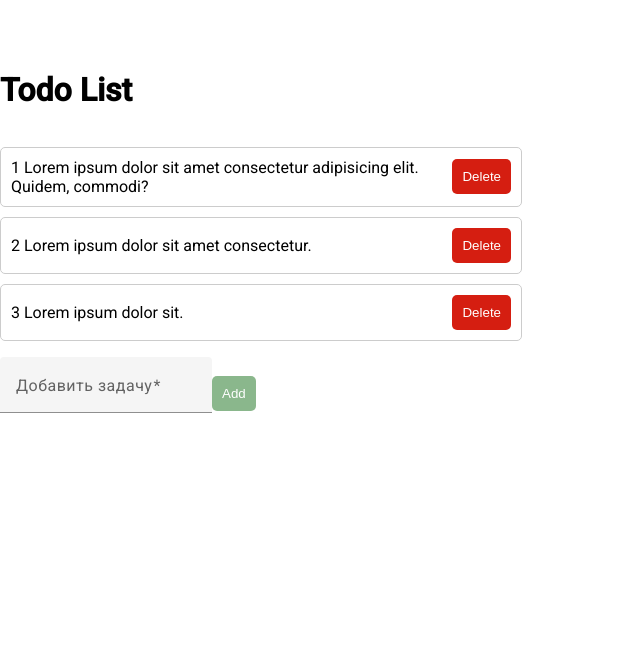
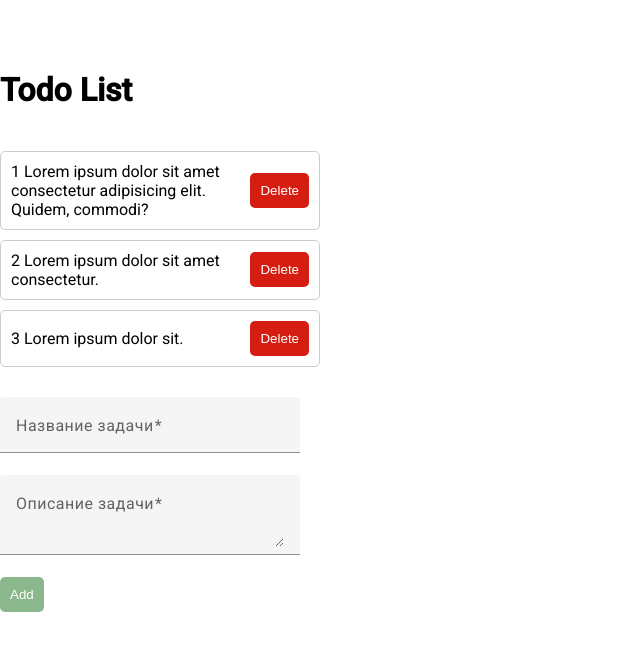
Before and after one commit to Angular-OTUS/ToDoList-NikitaBlagov, an Angular app in the folder ToDoList/: page / in a window 1280 px wide. Shown: the top 650 px of the page, without its empty margins (0-640 px from the left). Built offline with nearby package versions, Linux system fonts and the light colour scheme.

Commit message:
HomeWork part 1

```diff
--- a/ToDoList/src/app/components/todolist-item/todolist-item.component.scss
+++ b/ToDoList/src/app/components/todolist-item/todolist-item.component.scss
@@ -1,3 +1,8 @@
+:host.selected {
+  background-color: rgb(97, 255, 97);
+  display: block;
+}
+
 .todolist-item {
   display: flex;
   justify-content: space-between;
@@ -6,7 +11,6 @@
   padding: 10px;
   border: 1px solid #ccc;
   border-radius: 5px;
-  width: 500px;
 }
 
 .delete-btn {
--- a/ToDoList/src/app/components/todolist-item/todolist-item.component.ts
+++ b/ToDoList/src/app/components/todolist-item/todolist-item.component.ts
@@ -7,8 +7,9 @@ import { TodoItem } from 'src/app/models';
   styleUrls: ['./todolist-item.component.scss'],
 })
 export class TodolistItemComponent {
-  @Input({ required: true }) todoItem!: TodoItem;
-  @Output() delete: EventEmitter<number> = new EventEmitter<number>();
+  @Input({ required: true }) public todoItem!: TodoItem;
+  @Output() public delete: EventEmitter<number> = new EventEmitter<number>();
+
 
   public deleteItem(itemId: number): void {
     this.delete.emit(itemId);
--- a/ToDoList/src/app/components/todolist/todolist.component.html
+++ b/ToDoList/src/app/components/todolist/todolist.component.html
@@ -1,18 +1,33 @@
 
 <div class="todolist">
   <h1>Todo List</h1>
+
   <div *ngIf="isLoading">
     <mat-spinner></mat-spinner>
   </div>
   <div *ngIf="!isLoading">
+
+  <div class="task-wrapper">
+
     <ul class="task-list">
       <li *ngFor="let item of todoItems">
         <app-todolist-item
+          [ngClass]="{
+            'selected': item.id === selectedItemId
+          }"
           [todoItem]="item"
+          (click)="clickItem(item)"
           (delete)="deleteItem($event)"
         ></app-todolist-item>
       </li>
-  </ul>
+    </ul> <!-- .task-list -->
+
+    <div class="task-description">
+      {{ getSelectedDescriptionItem() }}
+    </div>
+
+  </div>
+
   <form
     class="input-container"
     [formGroup]="form"
@@ -20,12 +35,17 @@
   >
 
   <mat-form-field appearance="fill">
-    <mat-label>Добавить задачу</mat-label>
+    <mat-label>Название задачи</mat-label>
     <input
       type="text"
       formControlName="textInput"
       matInput
     >
+  </mat-form-field>
+
+  <mat-form-field appearance="fill">
+    <mat-label>Описание задачи</mat-label>
+    <textarea matInput formControlName="textarea"></textarea>
   </mat-form-field>
     <!-- <button
       type="submit"
--- a/ToDoList/src/app/components/todolist/todolist.component.scss
+++ b/ToDoList/src/app/components/todolist/todolist.component.scss
@@ -6,9 +6,25 @@
   margin-top: 50px;
 }
 
+
+
 ul {
   list-style-type: none;
   padding-left: 0;
+  margin: 0;
+}
+
+.task-wrapper {
+  display: grid;
+  grid-template-columns: 2fr 1fr;
+  gap: 20px;
+  padding: 20px 0;
+}
+
+.input-container {
+  display: flex;
+  flex-direction: column;
+  max-width: 300px;
 }
 
 // .button {
--- a/ToDoList/src/app/components/todolist/todolist.component.ts
+++ b/ToDoList/src/app/components/todolist/todolist.component.ts
@@ -8,16 +8,19 @@ import { TodoItem } from 'src/app/models';
   styleUrls: ['./todolist.component.scss']
 })
 export class TodolistComponent implements OnInit{
+  public selectedItemId: number | null = null;
   public form = new FormGroup({
-    textInput: new FormControl('', [Validators.required, Validators.minLength(3)])
+    textInput: new FormControl('', [Validators.required, Validators.minLength(3)]),
+    textarea: new FormControl('', [Validators.required])
   });
 
   public todoItems: TodoItem[] = [
-    { id: 1, text: 'Lorem ipsum dolor sit amet consectetur adipisicing elit. Quidem, commodi?' },
-    { id: 2, text: 'Lorem ipsum dolor sit amet consectetur.' },
-    { id: 3, text: 'Lorem ipsum dolor sit.' }
+    { id: 1, description: '123', text: 'Lorem ipsum dolor sit amet consectetur adipisicing elit. Quidem, commodi?' },
+    { id: 2, description: '234', text: 'Lorem ipsum dolor sit amet consectetur.' },
+    { id: 3, description: '456', text: 'Lorem ipsum dolor sit.' }
   ];
   public isLoading: boolean = true;
+
   ngOnInit(): void  {
     setTimeout(() => {
       this.isLoading = false;
@@ -29,13 +32,35 @@ export class TodolistComponent implements OnInit{
 
   public  addItem(): void {
     const maxId = Math.max(...this.todoItems.map(item => item.id), 0);
-    const text: string = this.form.controls.textInput.value as string;
+    const text = this.form.controls.textInput.value as string;
+    const description = this.form.controls.textarea.value as string;
+
     if (text !== null) {
-      const newItem = { id: maxId + 1, text: text };
+      const newItem = {
+        id: maxId + 1,
+        text: text,
+        description: description
+      };
+
       this.todoItems.push(newItem);
     }
 
     this.form.controls.textInput.setValue('');
+    this.form.controls.textarea.setValue('');
+  }
+
+  public clickItem(todoItem: TodoItem): void {
+    this.selectedItemId = todoItem.id;
+  }
+
+  public getSelectedDescriptionItem(): string {
+    if (this.selectedItemId === null) return '';
+
+    const findedItem = this.todoItems.find(item => item.id === this.selectedItemId);
+
+    if (findedItem === undefined) return '';
+
+    return findedItem.description;
   }
 
 }
--- a/ToDoList/src/app/models.ts
+++ b/ToDoList/src/app/models.ts
@@ -1,4 +1,5 @@
 export interface TodoItem {
   text: string;
+  description: string;
   id: number;
 }
--- a/ToDoList/src/app/shared/button/button.component.scss
+++ b/ToDoList/src/app/shared/button/button.component.scss
@@ -13,7 +13,6 @@
   border-radius: 5px;
   padding: 10px;
   cursor: pointer;
-  margin-top: 10px;
 }
 
 [disabled] {
```
Also changed, not shown: 1 other file (tests, documents, lock files or other folders). Lines whose indentation alone changed are shown as unchanged.
